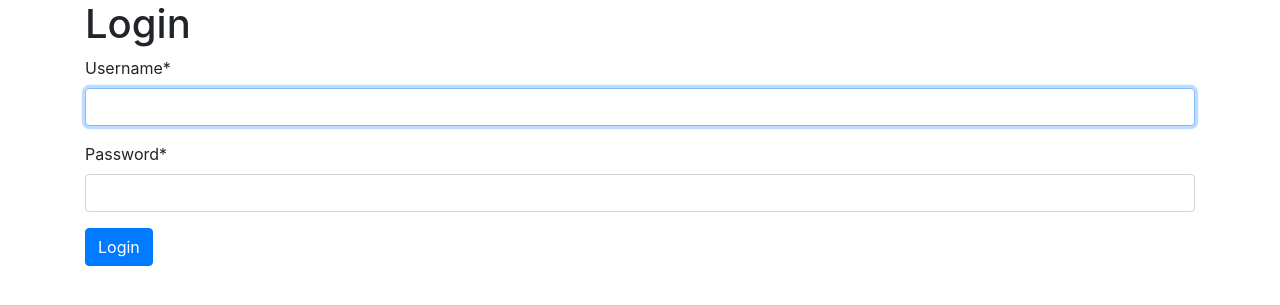
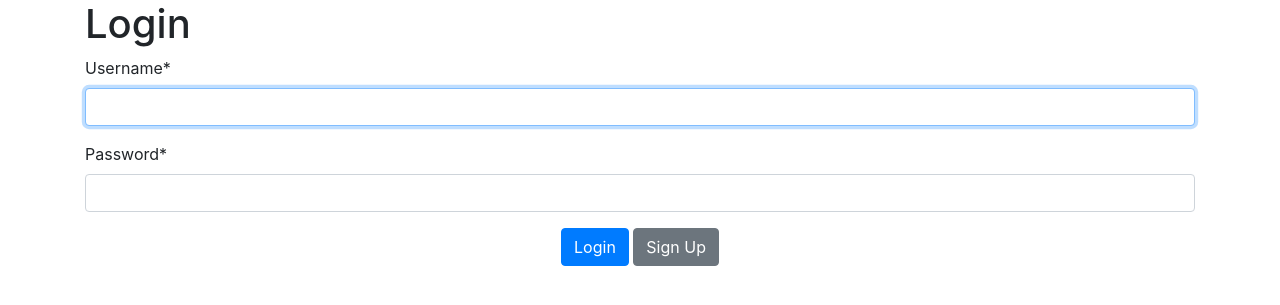
Before and after one commit to natarajan1993/RSS-reader-backstitch, a Django app: page /accounts/login/ in a window 1280 px wide. Shown: the part 56-361 px from the top of the page. Run offline with Django 3.2, Linux system fonts and the light colour scheme; some libraries are stand-ins or nearby versions.

Commit message:
Modified login page html

```diff
--- a/rss_reader/main/templates/registration/login.html
+++ b/rss_reader/main/templates/registration/login.html
@@ -22,7 +22,11 @@
                 {% csrf_token %}
                 {{form.username|as_crispy_field}}
                 {{form.password|as_crispy_field}}
+                <div class="container text-center">
                     <button type="submit" class="btn btn-primary">Login</button>
+                    <a href="{% url 'signup' %}" class="btn btn-secondary">Sign Up</a>
+                </div>
             </form>
         </div>
+    </div>
 {% endblock content %}
```
Lines whose indentation alone changed are shown as unchanged.
